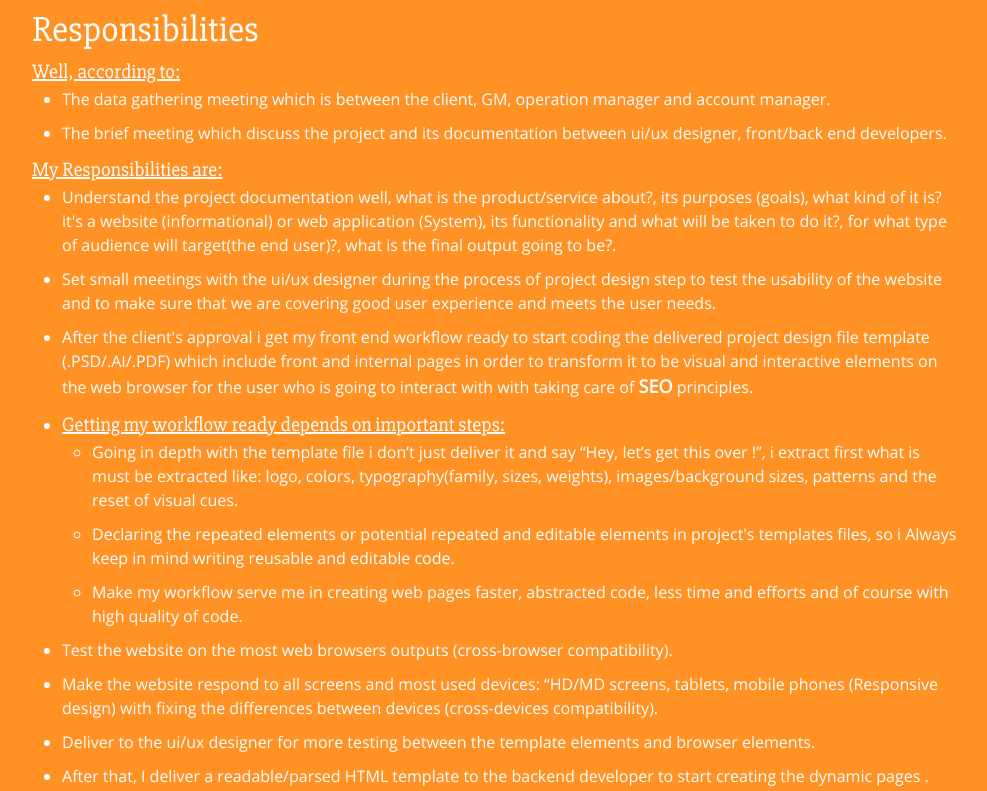
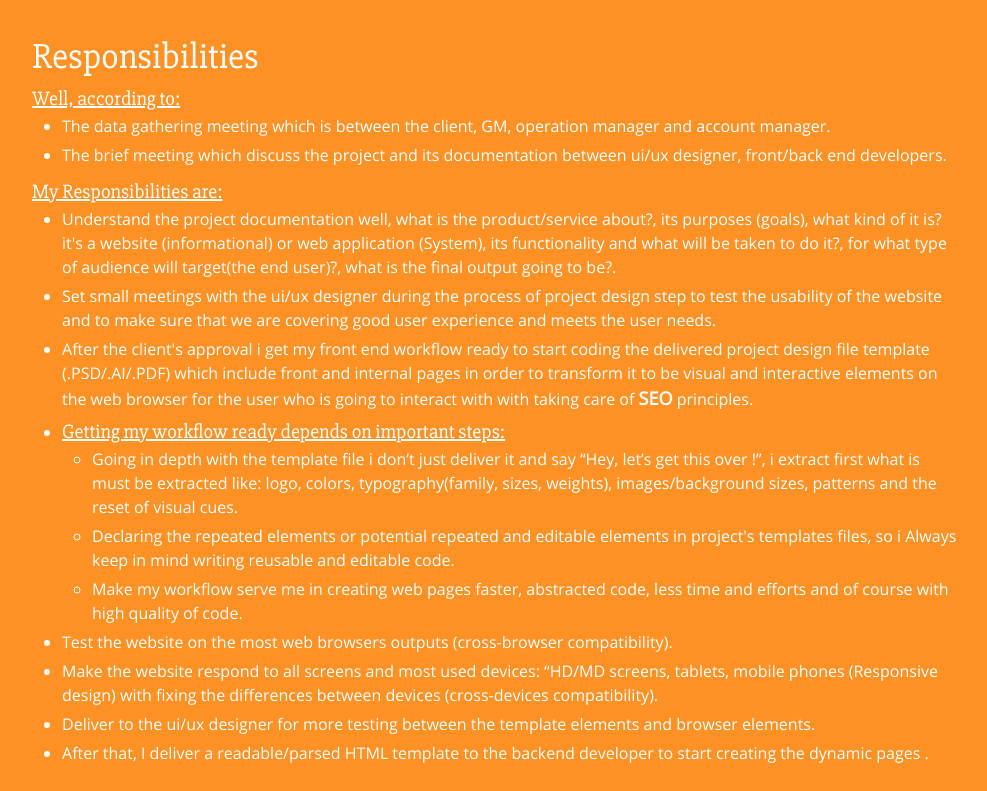
Before and after one commit to mahmoudZakaria90/onlineResume, a website: page index.html in a window 1536 px wide. Shown: the part 1600-2391 px from the top of the page, without its empty margins (271-1258 px from the left). Drawn offline with Linux system fonts and the light colour scheme.

Commit message:
updated the respon in 1440px to infinity sizes

```diff
--- a/src/sass/en/responsive-en.sass
+++ b/src/sass/en/responsive-en.sass
@@ -10,7 +10,7 @@
 	.respo
 		line-height: 1.5
 		li
-			margin-bottom: 1rem
+			margin-bottom: .5rem
 
 @media(min-width: 1600px)
 
```
Also changed, not shown: public/css/responsive-en.css.
